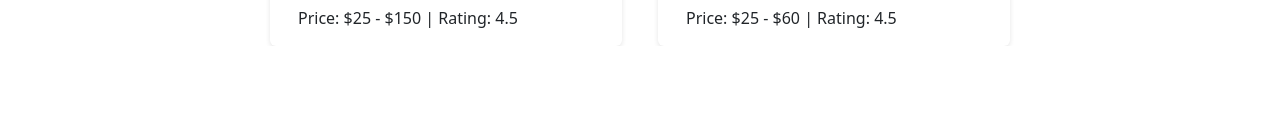
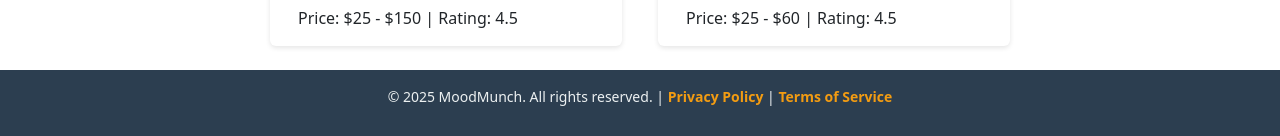
Before and after one commit to emmy-aa/HC25-Emmy-Apaloo-Senior-Project, a React (Create React App) app in the folder moodmunch/: page / in a window 1280 px wide. Shown: the part 2873-3009 px from the top of the page. Before the commit the page ends 2919 px from the top, so only its background shows below. Built offline with nearby package versions, Linux system fonts and the light colour scheme.

Commit message:
Adding a Footer section to Webpage

```diff
--- a/moodmunch/src/components/Home.js
+++ b/moodmunch/src/components/Home.js
@@ -96,6 +96,9 @@ const Home = () => {
                     </div>
                 </div>
             </section>
+            <footer className="footer mt-4">
+                <p>&copy; 2025 MoodMunch. All rights reserved. | <a href="#">Privacy Policy</a> | <a href="#">Terms of Service</a></p>
+            </footer>
         </>
     );
 };
--- a/moodmunch/src/components/style.css
+++ b/moodmunch/src/components/style.css
@@ -235,3 +235,22 @@ button {
         font-size: 1.5rem;
     }
 }
+/* Footer Styling */
+.footer {
+    background-color: #2c3e50;
+    color: #ecf0f1;
+    text-align: center;
+    padding: 1rem 0;
+    font-size: 14px;
+    margin-top: 2rem;
+}
+
+.footer a {
+    color: #f39c12;
+    text-decoration: none;
+    font-weight: bold;
+}
+
+.footer a:hover {
+    text-decoration: underline;
+}
```
